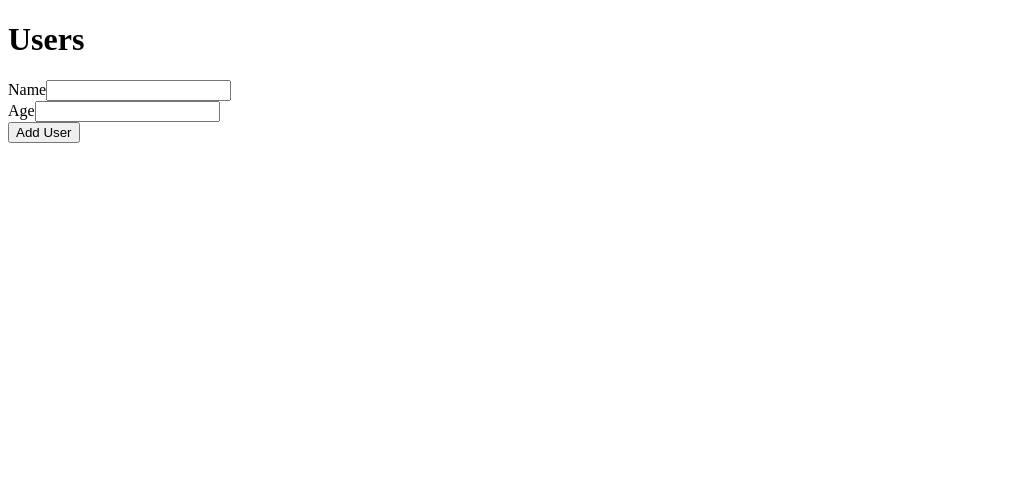
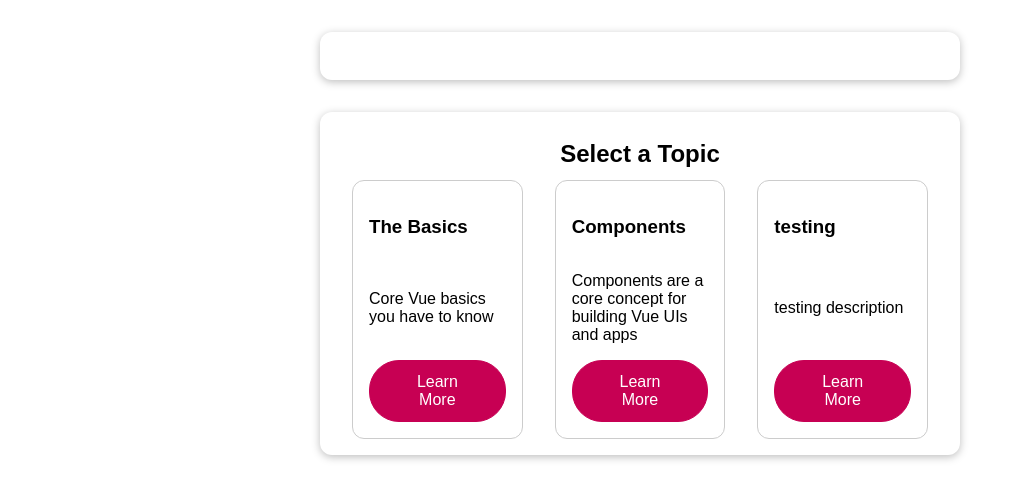
Before and after one commit to erictseng89/udemy-vue3, a Vue app: page / in a window 1280 px wide. Shown: the top 500 px of the page, without its empty margins (0-1019 px from the left). Built offline with nearby package versions, Linux system fonts and the light colour scheme.

Commit message:
module08-ep99: provide with static, dynamic values, inject, provide with functions

```diff
--- a/public/index.html
+++ b/public/index.html
@@ -1,15 +1,19 @@
 <!DOCTYPE html>
 <html lang="en">
   <head>
-    <meta charset="utf-8">
-    <meta http-equiv="X-UA-Compatible" content="IE=edge">
-    <meta name="viewport" content="width=device-width,initial-scale=1.0">
-    <link rel="icon" href="<%= BASE_URL %>favicon.ico">
+    <meta charset="utf-8" />
+    <meta http-equiv="X-UA-Compatible" content="IE=edge" />
+    <meta name="viewport" content="width=device-width,initial-scale=1.0" />
+    <link rel="icon" href="<%= BASE_URL %>favicon.ico" />
     <title><%= htmlWebpackPlugin.options.title %></title>
   </head>
   <body>
     <noscript>
-      <strong>We're sorry but <%= htmlWebpackPlugin.options.title %> doesn't work properly without JavaScript enabled. Please enable it to continue.</strong>
+      <strong
+        >We're sorry but <%= htmlWebpackPlugin.options.title %> doesn't work
+        properly without JavaScript enabled. Please enable it to
+        continue.</strong
+      >
     </noscript>
     <div id="app"></div>
     <!-- built files will be auto injected -->
--- a/src/App.vue
+++ b/src/App.vue
@@ -1,33 +1,116 @@
 <template>
-  <h1>Users</h1>
-  <user-data @add-user="addUser"></user-data>
-  <active-user
-    v-for="user in users"
-    :name="user.name"
-    :age="user.age"
-    :key="user.id"
-  ></active-user>
+  <div>
+    <active-element
+      :topic-title="activeTopic && activeTopic.title"
+      :text="activeTopic && activeTopic.fullText"
+    ></active-element>
+    <knowledge-base></knowledge-base>
+  </div>
 </template>
 
 <script>
 export default {
   data() {
     return {
-      users: [],
+      topics: [
+        {
+          id: "basics",
+          title: "The Basics",
+          description: "Core Vue basics you have to know",
+          fullText:
+            "Vue is a great framework and it has a couple of key concepts: Data binding, events, components and reactivity - that should tell you something!",
+        },
+        {
+          id: "components",
+          title: "Components",
+          description:
+            "Components are a core concept for building Vue UIs and apps",
+          fullText:
+            "With components, you can split logic (and markup) into separate building blocks and then combine those building blocks (and re-use them) to build powerful user interfaces.",
+        },
+      ],
+      activeTopic: null,
+    };
+  },
+  provide() {
+    return {
+      topics: this.topics,
+      selectTopic: this.activateTopic,
     };
   },
   methods: {
-    addUser(name, age) {
-      const newUser = {
-        id: new Date().toISOString(),
-        name: name,
-        age: +age,
-      };
-      this.users.push(newUser);
+    activateTopic(topicId) {
+      this.activeTopic = this.topics.find((topic) => topic.id === topicId);
     },
+  },
+  mounted() {
+    setTimeout(() => {
+      this.topics.push({
+        id: "test",
+        title: "testing",
+        description: "testing description",
+        fullText: "testing fulltext",
+      });
+    }, 3000);
   },
 };
 </script>
 
 <style>
+* {
+  box-sizing: border-box;
+}
+html {
+  font-family: sans-serif;
+}
+body {
+  margin: 0;
+}
+section {
+  box-shadow: 0 2px 8px rgba(0, 0, 0, 0.26);
+  margin: 2rem auto;
+  max-width: 40rem;
+  padding: 1rem;
+  border-radius: 12px;
+}
+
+ul {
+  list-style: none;
+  margin: 0;
+  padding: 0;
+  display: flex;
+  justify-content: center;
+}
+
+li {
+  border-radius: 12px;
+  border: 1px solid #ccc;
+  padding: 1rem;
+  width: 15rem;
+  margin: 0 1rem;
+  display: flex;
+  flex-direction: column;
+  justify-content: space-between;
+}
+
+h2 {
+  margin: 0.75rem 0;
+  text-align: center;
+}
+
+button {
+  font: inherit;
+  border: 1px solid #c70053;
+  background-color: #c70053;
+  color: white;
+  padding: 0.75rem 2rem;
+  border-radius: 30px;
+  cursor: pointer;
+}
+
+button:hover,
+button:active {
+  background-color: #e24d8b;
+  border-color: #e24d8b;
+}
 </style>
--- /dev/null
+++ b/src/components/ActiveElement.vue
@@ -0,0 +1,12 @@
+<template>
+  <section>
+    <h2>{{ topicTitle }}</h2>
+    <p>{{ text }}</p>
+  </section>
+</template>
+
+<script>
+export default {
+  props: ['topicTitle', 'text'],
+};
+</script>
--- /dev/null
+++ b/src/components/KnowledgeBase.vue
@@ -0,0 +1,10 @@
+<template>
+  <section>
+    <h2>Select a Topic</h2>
+    <knowledge-grid></knowledge-grid>
+  </section>
+</template>
+
+<script>
+export default {};
+</script>
--- /dev/null
+++ b/src/components/KnowledgeElement.vue
@@ -0,0 +1,18 @@
+<template>
+  <li>
+    <h3>{{ topicName }}</h3>
+    <p>{{ description }}</p>
+    <button @click="selectTopic(id)">Learn More</button>
+  </li>
+</template>
+
+<script>
+export default {
+  props: ["id", "topicName", "description"],
+  /**
+   * This component can use the 'inject'ed function as if it were their own function.
+   */
+  inject: ["selectTopic"],
+  emits: ["select-topic"],
+};
+</script>
--- /dev/null
+++ b/src/components/KnowledgeGrid.vue
@@ -0,0 +1,17 @@
+<template>
+  <ul>
+    <knowledge-element
+      v-for="topic in topics"
+      :key="topic.id"
+      :id="topic.id"
+      :topic-name="topic.title"
+      :description="topic.description"
+    ></knowledge-element>
+  </ul>
+</template>
+
+<script>
+export default {
+  inject: ["topics"],
+};
+</script>
```
Also changed, not shown: src/main.js (+12 -20 lines), 1 other file (tests, documents, lock files or other folders).
